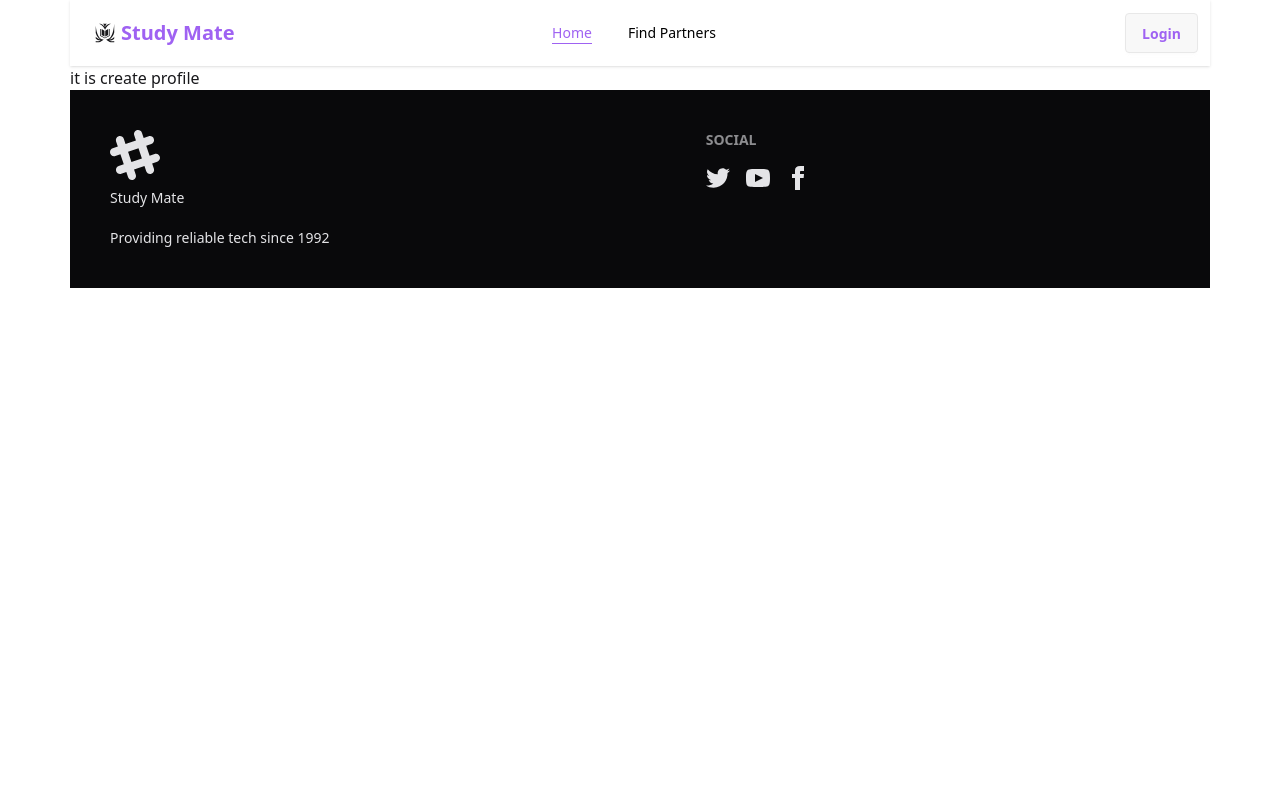
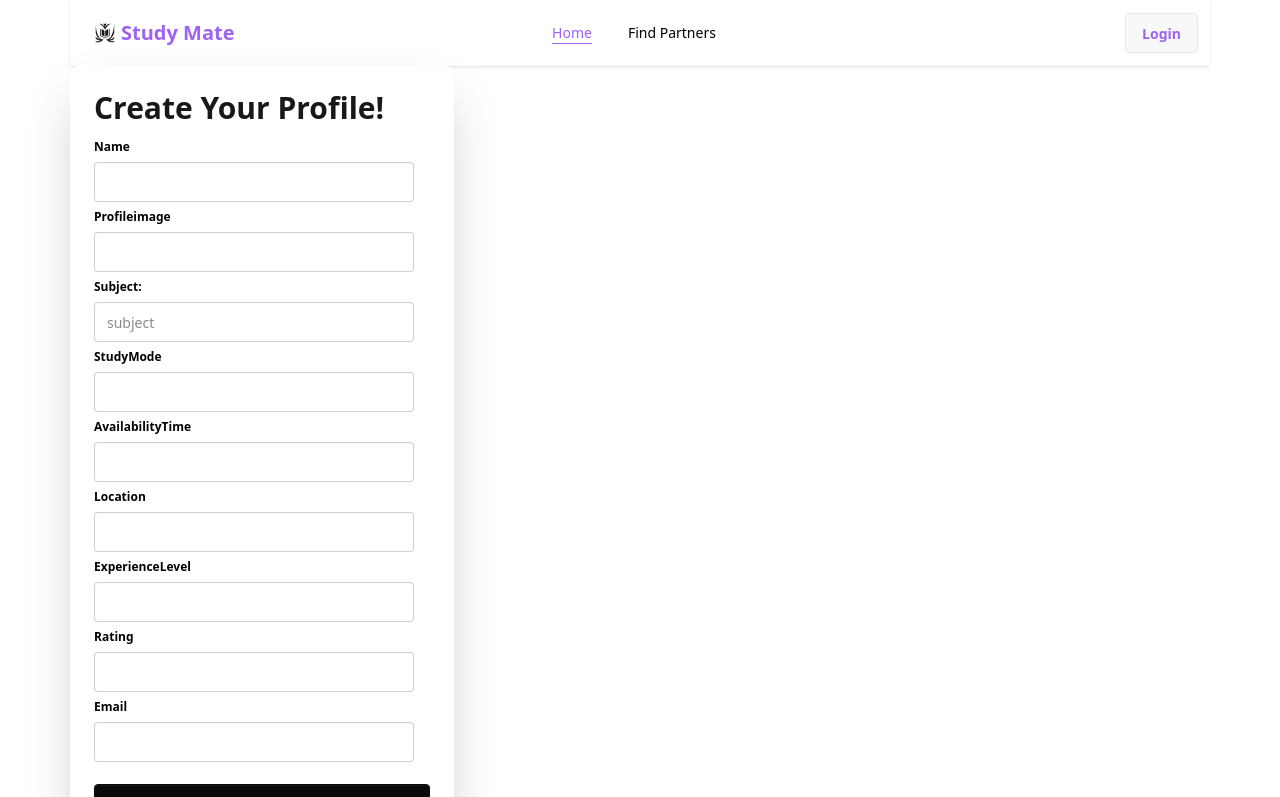
Before and after one commit to shariful4051/assignment-ten, a React (Vite) app: page /createProfile in a window 1280 px wide. Shown: the top 797 px of the page. Built offline with nearby package versions, Linux system fonts and the light colour scheme; no server answers.

Commit message:
create partner section done

```diff
--- a/src/component/CreatProfile.jsx
+++ b/src/component/CreatProfile.jsx
@@ -1,10 +1,104 @@
-import React from 'react';
+import React, { use, useState } from 'react';
+import AuthContext from '../AuthContext/AuthContext';
+import Swal from 'sweetalert2';
+import { useNavigate } from 'react-router';
+
+
+
 
 const CreatProfile = () => {
+
+    const {user}= use(AuthContext)
+    const navigate = useNavigate()
+
+    const handleSubmit = (e)=>{
+
+        e.preventDefault();
+
+        const name = e.target.name.value;
+        const profileimage =e.target.photo.value;
+        const subject = e.target.subject.value;
+        const studyMode = e.target.studymode.value;
+        const availabilityTime =e.target.time.value;
+        const location = e.target.location.value;
+        const experienceLevel = e.target.level.value;
+        const rating = e.target.rating.value;
+        const patnerCount = 0;
+        const email = e.target.email.value;
+        console.log('from creat profile hello');
+
+        const profile={name,profileimage,subject,studyMode,availabilityTime,location,experienceLevel,rating,patnerCount,email}
+        console.log(profile);
+        fetch('http://localhost:3000/allpartners',{
+            method:'post',
+            headers:{
+                'content-type':'application/json'
+            },
+            body:JSON.stringify(profile)
+        })
+        .then(res=>res.json())
+        .then(data=>{
+
+            if(data.insertedId){
+                Swal.fire({
+                position: "top-end",
+                icon: "success",
+                title: "Your account created",
+                showConfirmButton: false,
+                timer: 1500
+});
+        profile._id=data.insertedId
+
+         navigate('/findPartners')
+
+            }
+
+        })
+
+    }
     return (
-        <div>
-            it is create profile
-        </div>
+
+    <div className="card bg-base-100 w-full max-w-sm shrink-0 shadow-2xl">
+      <div className="card-body">
+        <h1 className="text-3xl font-bold">Create Your Profile!</h1>
+       <form onSubmit={handleSubmit} >
+         <fieldset className="fieldset">
+          <label className="label font-bold text-black">Name</label>
+          <input type="text" name='name'  className="input" defaultValue={user?.displayName} readOnly   />
+
+          <label className="label font-bold text-black">Profileimage</label>
+          <input type="text" name='photo'  className="input" required   />
+
+          <label className="label font-bold text-black">Subject:</label>
+          <input type="text" name='subject'  className="input" required placeholder='subject' required  />
+
+          <label className="label font-bold text-black">StudyMode</label>
+          <input type="text" name='studymode'  className="input" required  />
+
+          <label className="label font-bold text-black">AvailabilityTime</label>
+          <input type="text" name='time'  className="input" required  />
+
+          <label className="label font-bold text-black">Location</label>
+          <input type="text" name='location'  className="input" required   />
+
+          <label className="label font-bold text-black">ExperienceLevel</label>
+          <input type="text"  name='level' className="input" required  />
+
+          <label className="label font-bold text-black">Rating</label>
+          <input type="text" name='rating'  className="input" required  />
+
+
+
+          <label className="label font-bold text-black ">Email</label>
+          <input type="email"  name='email' className="input" defaultValue={user?.email} readOnly   />
+
+
+          <button className="btn btn-neutral mt-4">Login</button>
+        </fieldset>
+       </form>
+      </div>
+    </div>
+
     );
 };
 
```
